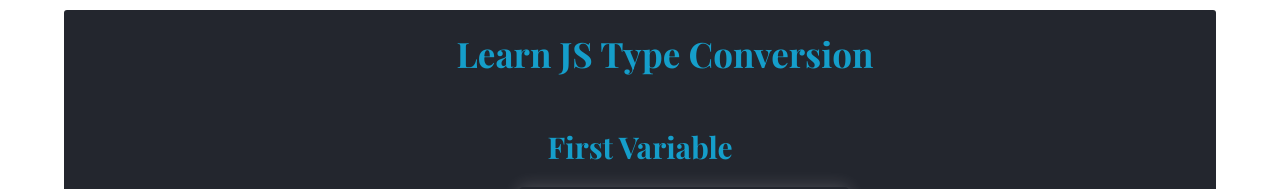
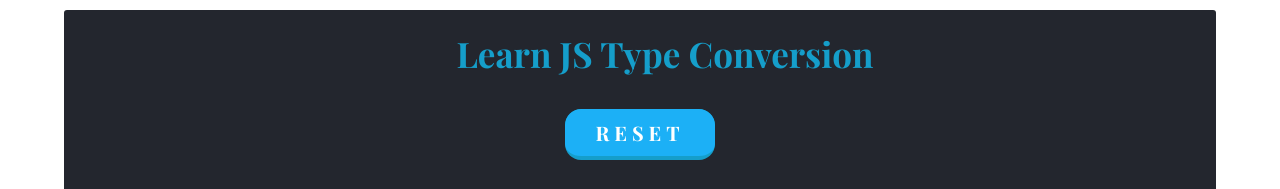
Before and after one commit to abdelhai95/type-conversion-app, a React (Vite) app: page / in a window 1280 px wide. Shown: the top 189 px of the page. Built offline with nearby package versions, Linux system fonts and the light colour scheme; a web font is replaced by a local one.

Commit message:
styled the reset button and made it responsive

```diff
--- a/src/App.jsx
+++ b/src/App.jsx
@@ -44,7 +44,10 @@ function App() {
 
   return (
     <section className="section">
-      <h1>Learn JS type conversion</h1>
+      <div className="header">
+        <h1>Learn JS type conversion</h1>
+        <button className="reset-btn">Reset</button>
+      </div>
 
       <article>
         <h3>First Variable</h3>
--- a/src/index.css
+++ b/src/index.css
@@ -45,6 +45,13 @@ p {
   color: white;
   border-radius: 0.3rem;
   font-family: "Playfair Display", serif;
+}
+
+.header {
+  display: flex;
+  flex-direction: column;
+  /* gap:; */
+  margin-bottom: 2rem;
 }
 
 .second-value {
@@ -127,8 +134,14 @@ label {
   letter-spacing: 0.2rem;
 }
 
+.reset-btn {
+  padding: 1rem 1.4rem;
+  width: 10rem;
+  align-self: center;
+}
 /* CSS */
-.btn {
+.btn,
+.reset-btn {
   appearance: button;
   background-color: #159eca;
   border: solid transparent;
@@ -140,14 +153,12 @@ label {
   display: inline-block;
   font-family: "Playfair Display", serif;
 
-  font-size: 1.6rem;
   font-weight: 700;
   letter-spacing: 0.5rem;
-  line-height: 10px;
+
   margin: 0;
   outline: none;
 
-  padding: 1.3rem 1.6rem;
   text-align: center;
   text-transform: uppercase;
 
@@ -157,10 +168,17 @@ label {
   -webkit-user-select: none;
   vertical-align: middle;
   white-space: nowrap;
-  width: 20rem;
 }
 
-.btn:after {
+.btn {
+  width: 20rem;
+  padding: 1.3rem 1.6rem;
+  font-size: 1.6rem;
+  line-height: 10px;
+}
+
+.btn:after,
+.reset-btn:after {
   background-clip: padding-box;
   background-color: #1cb0f6;
   border: solid transparent;
@@ -176,15 +194,19 @@ label {
 }
 
 .btn:main,
-.btn:focus {
+.btn:focus,
+.reset-btn:main,
+.reset-btn:focus {
   user-select: auto;
 }
 
-.btn:hover:not(:disabled) {
+.btn:hover:not(:disabled),
+.reset-btn:hover:not(:disabled) {
   filter: brightness(1.1);
   -webkit-filter: brightness(1.1);
 }
 
-.btn:disabled {
+.btn:disabled,
+.reset-btn:disabled {
   cursor: auto;
 }
--- a/src/queries.css
+++ b/src/queries.css
@@ -7,6 +7,10 @@
 
   .operator-container {
     margin-left: 7em;
+  }
+
+  .header {
+    gap: 1.2rem;
   }
 
   h3 {
@@ -41,6 +45,11 @@
   }
   .third {
     margin-left: 2.3rem;
+  }
+
+  .reset-btn {
+    width: 15rem;
+    font-size: 1.6rem;
   }
 
   .btn {
@@ -121,6 +130,10 @@
     outline: none;
   }
 
+  .reset-btn {
+    font-size: 2rem;
+  }
+
   .btn {
     line-height: 20px;
     font-size: 2.5rem;
```
